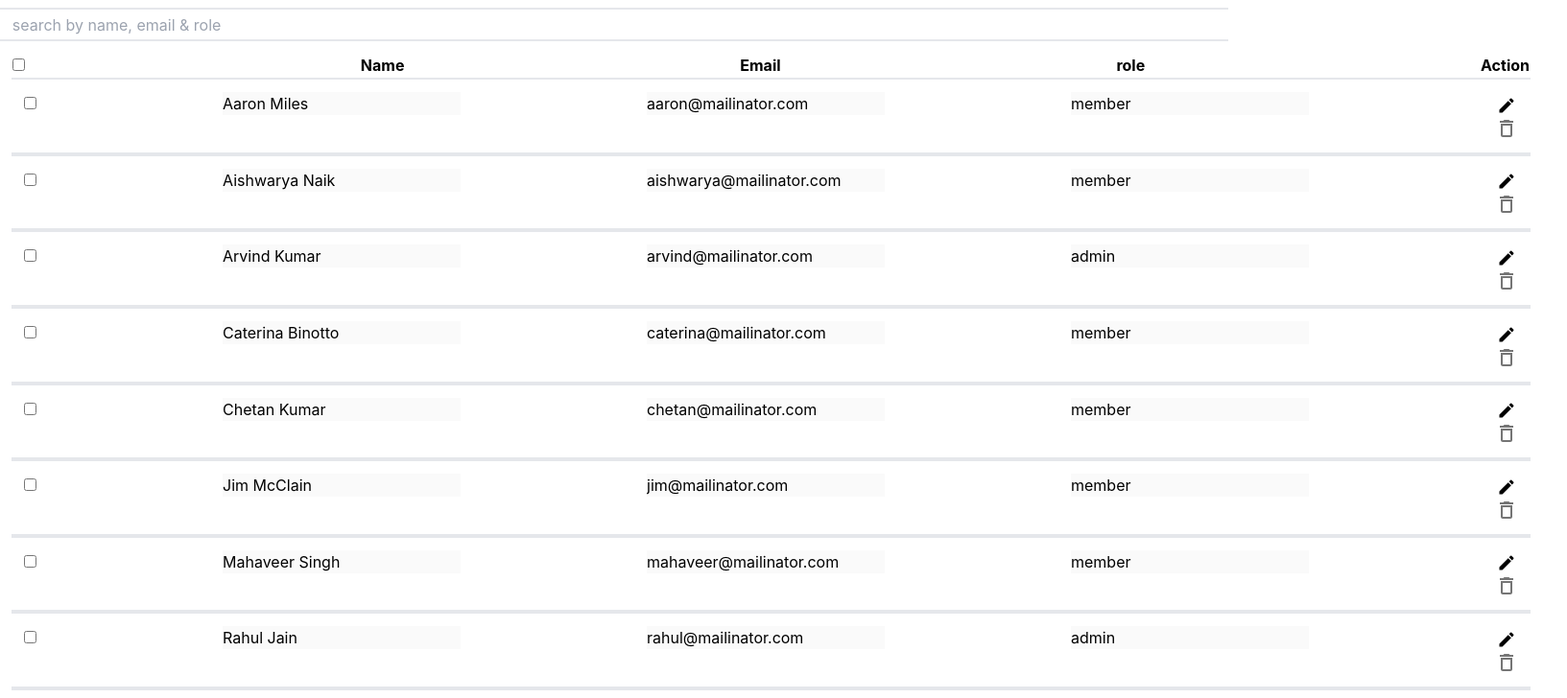
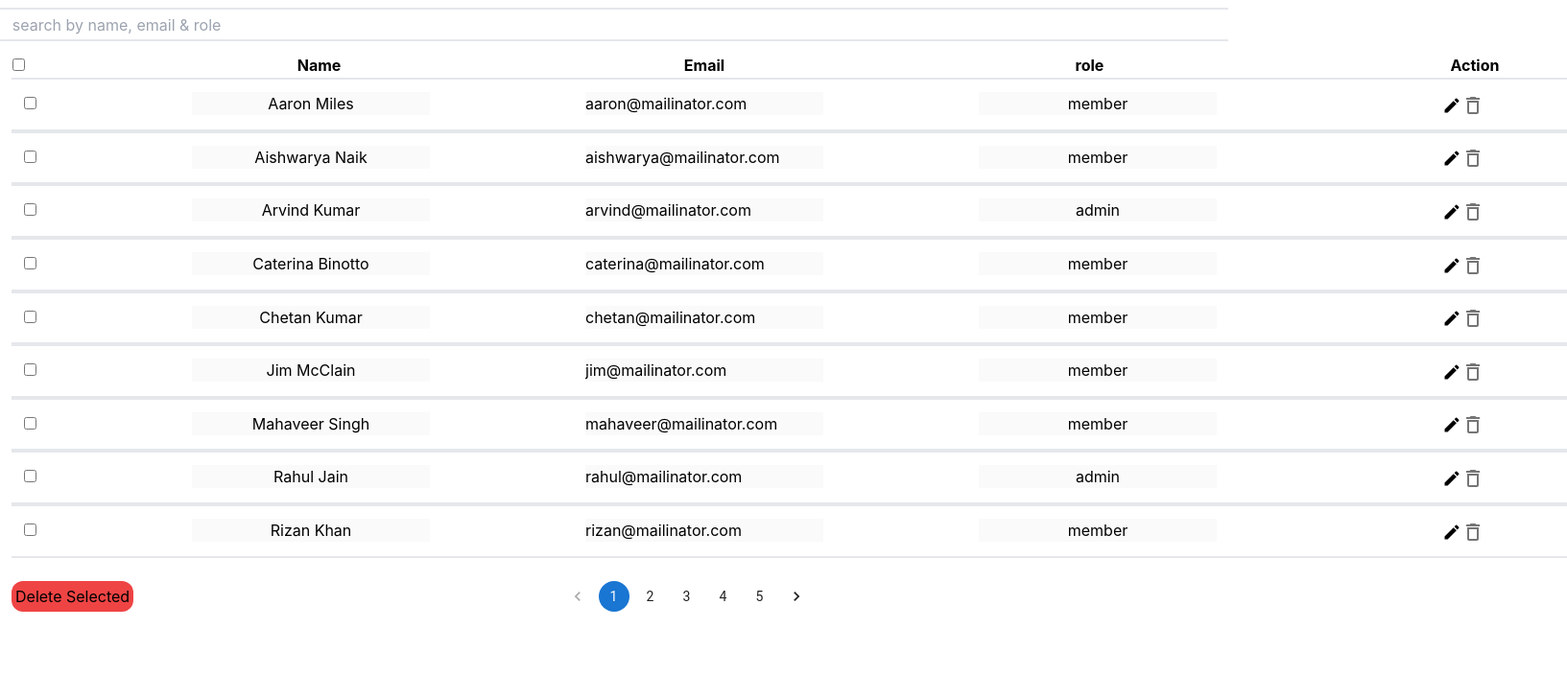
Before and after one commit to ni774/admin_ui, a React (Create React App) app: page / in a window 1280 px wide. Shown: the top 728 px of the page at 96% size, 1633 px wide, since content can reach past the window. Built offline with nearby package versions, Linux system fonts and the light colour scheme.

Commit message:
did some ui improvement

```diff
--- a/src/App.js
+++ b/src/App.js
@@ -2,7 +2,6 @@ import React, {useState} from 'react';
 import './App.css';
 import Search from './components/Search';
 import UserList from './components/UserList';
-import Footer from './components/Footer';
 import usersData from './data';
 
 function App() {
@@ -19,7 +18,6 @@ function App() {
         searchKeywords={searchKeywords}
         setSearchKeywords={setSearchKeywords}
       />
-      <Footer/>
 
     </div>
   );
--- a/src/components/Footer.js
+++ /dev/null
@@ -1,9 +0,0 @@
-import React from 'react'
-
-function Footer() {
-  return (
-    <div></div>
-  )
-}
-
-export default Footer
--- a/src/components/UserList.js
+++ b/src/components/UserList.js
@@ -1,12 +1,10 @@
 import React, { useState, useEffect } from 'react';
-import axios from 'axios';
 import Users from './Users';
 import Pagination from '@mui/material/Pagination';
 import { usePagination } from '../hooks/Pagination';
 
 
 import usersData from '../data';
-// ! import {edit} from '../utility/helper';
 
 function UserList(searchKeywords, setSearchKeywords) {
   const [users, setUsers] = useState(usersData);
@@ -32,7 +30,7 @@ function UserList(searchKeywords, setSearchKeywords) {
 
   // console.log("filteredUsers",filteredUsers);
 
-  const deleteCurrentUser = (id) => {
+  const deleteCurrentUser = async (id) => {
     console.log("deleteCurrentUser",id);
     const updatedUsers = users.filter((user) => user.id !== id);
     console.log("updatedUsers after delete",updatedUsers);
@@ -49,13 +47,9 @@ function UserList(searchKeywords, setSearchKeywords) {
         if(usersData[i].name?.toLowerCase().includes(searchInput) || usersData[i].email?.toLowerCase().includes(searchInput) || usersData[i].role?.toLowerCase().includes(searchInput)){
           newArray.push(usersData[i]);
         }
-        console.log("searched");
       }
-      console.log("newArray",newArray)
       return newArray;
     }
-    console.log("searchinput",searchKeywords)
-    console.log(searchInput.length,"length");
     if(searchInput.length > 0){
       console.log("filteredUsers",filteredUsers(users));
       setUsers(filteredUsers(usersData)); // search in original whole data instead of
@@ -66,9 +60,11 @@ function UserList(searchKeywords, setSearchKeywords) {
 
   //check multiple users
   const handleChange=(e)=>{
-    const { name, checked}= e.target;
+    const { name, checked}= e.target; // name & checked is input box's name & checked
+    //check all
     if(name==="allselect"){
       const checkedvalue = users.map( (user,index)=>{
+        // check only the current page users and return other users as they are
         if(index >=startIndx && index < endIndx){
          return {...user, isChecked:checked}
         }
@@ -77,10 +73,12 @@ function UserList(searchKeywords, setSearchKeywords) {
       console.log(checkedvalue);
       setUsers(checkedvalue);
     } else{
-     const checkedvalue= users.map( (user)=>
-     user.name ===name? {...user, isChecked:checked}:user);
-     console.log(checkedvalue);
-     setUsers(checkedvalue);
+      // check individually
+      const checkedvalue= users.map( (user)=>
+        (user.name ===name)? {...user, isChecked:checked}:user
+      );
+      console.log(checkedvalue);
+      setUsers(checkedvalue);
     }
   }
 
@@ -98,22 +96,19 @@ function UserList(searchKeywords, setSearchKeywords) {
 
 
   const totalRecords = users.length;
-  console.log("total records",totalRecords);
   const perPageRecords = 10;
-
   const totalPages = Math.ceil(totalRecords / perPageRecords);
   const [currentPage, setCurrentPage] = useState(1);
   const [startIndx, setStartIndx] = useState(0);
   const [endIndx, setEndIndx] = useState(perPageRecords-1);
 
+  //fn to update which page to display
   const setDisplayPage = (pageNo)=> {
     setCurrentPage(pageNo);
     setStartIndx((pageNo-1)*perPageRecords);
     setEndIndx(pageNo*perPageRecords-1);
 
   }
-
-  // console.log(totalPages, startIndx, endIndx);
 
   return (
     <div>
@@ -123,12 +118,12 @@ function UserList(searchKeywords, setSearchKeywords) {
         <>
           <table className='mx-3 my-3'>
             <thead>
-              <tr style={{display:'flex', justifyContent:'space-between', gap:'15rem'}}>
+              <tr style={{display:'flex', justifyContent:'space-between', gap:'9rem'}}>
                 <th><input type="checkbox" name="allselect" checked= { !users.slice(startIndx,endIndx).some( (user)=>user?.isChecked!==true)} onChange={ handleChange}  /> </th>
-                <th>Name</th>
-                <th>Email</th>
-                <th>role</th>
-                <th>Action</th>
+                <th className='w-48'>Name</th>
+                <th className='w-48'>Email</th>
+                <th className='w-48'>role</th>
+                <th className='w-48'>Action</th>
               </tr>
             </thead>
             <tbody>
@@ -139,7 +134,7 @@ function UserList(searchKeywords, setSearchKeywords) {
                  deleteCurrentUser= {deleteCurrentUser}
                  searchKeywords
                  setSearchKeywords
-                 handleChange= {handleChange}  // passing checked to individual components
+                 handleChange= {handleChange}  // passing checked to individual components to ckeck individually rows
                 //  handleDelete = {handleAllDelete}
                 />
               ))}
@@ -151,7 +146,7 @@ function UserList(searchKeywords, setSearchKeywords) {
             <Pagination
               color='primary'
               count={totalPages}
-              onChange={(event, value) => setDisplayPage(value)}
+              onChange={(event, value) => setDisplayPage(value)}   //value is the page no
             />
             </span>
           </div>
--- a/src/components/Users.js
+++ b/src/components/Users.js
@@ -1,19 +1,14 @@
 import React,{useState} from 'react';
-// import DeleteIcon from '@mui/icons-material/Delete';
-
 import EditIcon from '@mui/icons-material/Edit';
 import DeleteOutlineIcon from '@mui/icons-material/DeleteOutline';
 
 function Users(props) {
-    const user = props.user;  // isAllchecked, name, email, password, edit fn, delete fn
-    const [value, setValue] = useState("");
-    const [checkbox, setCheckbox] = useState(true);
+    // props:- isAllchecked, name, email, password, edit fn, delete fn
     const [name, setName] = useState(props.user.name);
     const [email, setEmail] = useState(props.user.email);
     const [role, setRole] = useState(props.user.role);
     const [openEditing, setOpenEditing] = useState(false)
     const [inputDisabled, setInputDisabled] = useState(true);
-    const [isDeleted, setIsDeleted] = useState(false);
 
 
     // edit user
@@ -31,18 +26,14 @@ function Users(props) {
     }
 
 
-    const handleChange = (e)=> {
-        props.handleChange();
-    }
-
   return (
     <div className='border-y-2 border-solid'>
         <form>
         <table className=''>
-            <tr className='border-black p-3 flex justify-between' style={{display:'flex', justifyContent:'space-between', gap:'12rem'}}>
+            <tr className='border-black p-3 flex justify-between' style={{display:'flex', justifyContent:'space-between', gap:'10rem'}}>
                 <td><input type="checkbox" name={ props.user.name} checked={props.user?.isChecked|| false } onChange={ props.handleChange }  /></td>
-                <td>
-                    <input
+                <td className={`'w-48' ${openEditing ? 'border-2' : ''}`}>
+                    <input className='text-center'
                         type="text"
                         name='name'
                         // value={name}
@@ -51,7 +42,7 @@ function Users(props) {
                         disabled= {inputDisabled}
                     />
                 </td>
-                <td>
+                <td className={`'w-48' ${openEditing ? 'border-2' : ''}`}>
                     <input type='text'
                         name='email'
                         // value={email}
@@ -60,8 +51,8 @@ function Users(props) {
                         disabled= {inputDisabled}
                     />
                 </td>
-                <td>
-                    <input type='text'
+                <td className={`'w-48' ${openEditing ? 'border-2' : ''}`} >
+                    <input type='text' className="text-center" style={{textAlign: 'center'}}
                         name='role'
                         // value={role}
                         value= {openEditing?role:props.user.role}
@@ -72,13 +63,13 @@ function Users(props) {
                 {
                     // if editing buttong is not opened then show simple data list other wise open editing form
                     openEditing?
-                    <td><button className= 'border-2 rounded-md bg-slate-400'
+                    <td><button className= ' w-14 border-2 rounded-md bg-blue-500'
                         onClick={(e)=>{
                         e.preventDefault();
                         editUser();
                     }}>Edit</button></td>
                     :
-                    <td>
+                    <td className='w-48'>
                         <span className='edit' onClick={()=>{
                             //enable editing
                             setInputDisabled(false);
```
